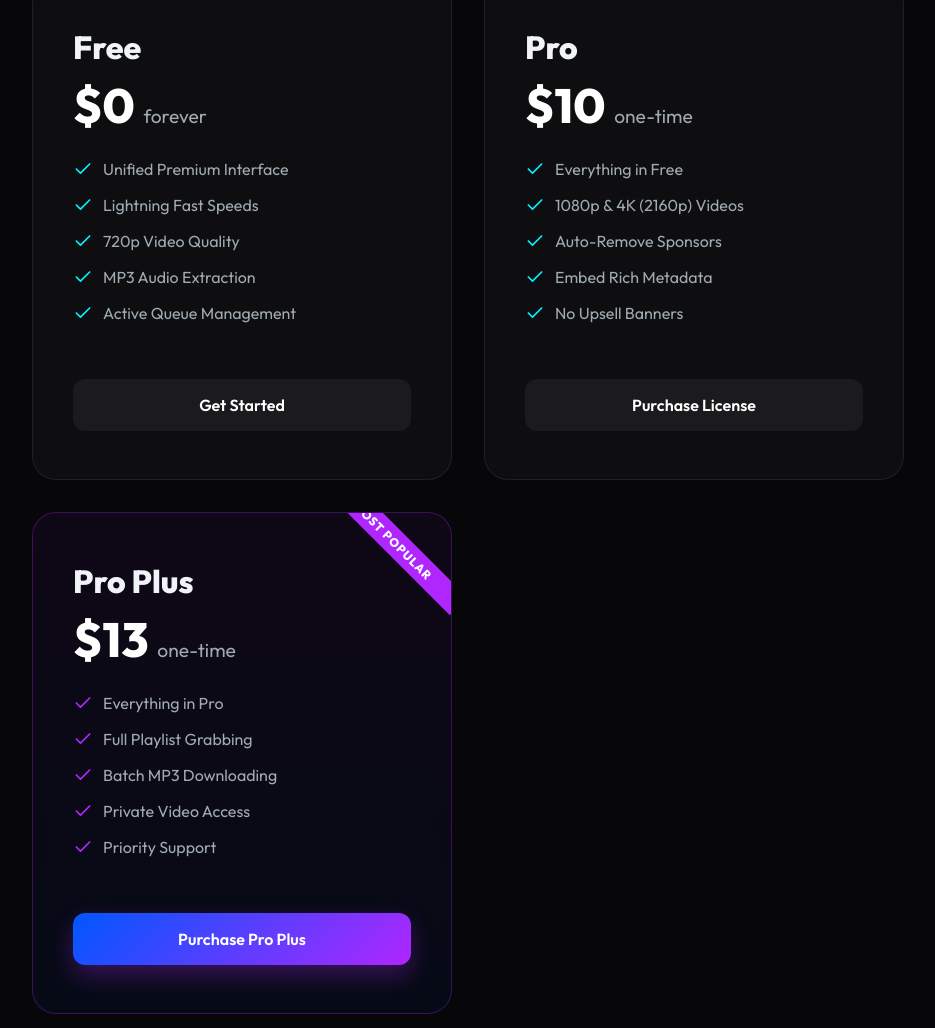
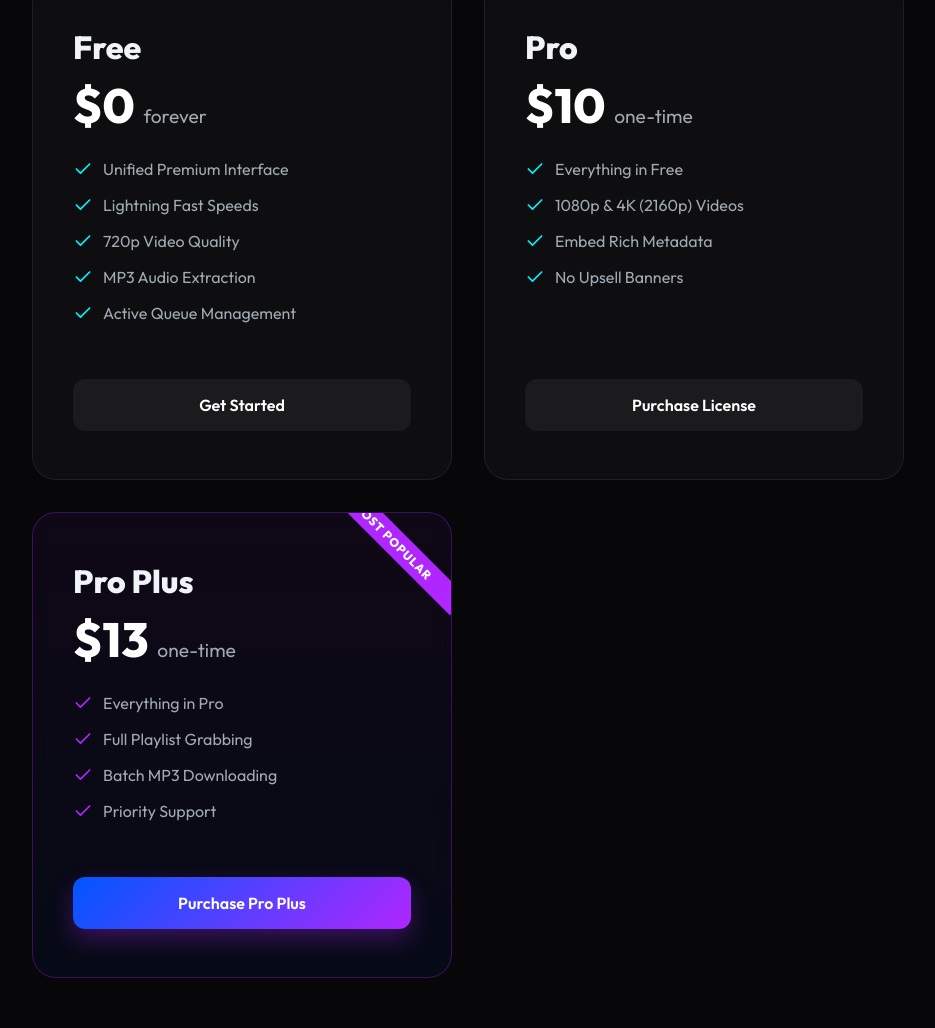
Before and after one commit to HINCHEU/Ripple-page, a plain HTML site: page index.html in a window 1280 px wide. Shown: the part 2872-3900 px from the top of the page, without its empty margins (172-1107 px from the left). Drawn offline with Linux system fonts and the light colour scheme.

Commit message:
Remove Auto-Remove Sponsors and Private Video Access from plans

```diff
--- a/index.html
+++ b/index.html
@@ -766,7 +766,6 @@
                     <ul class="pricing-features">
                         <li><svg viewBox="0 0 24 24" fill="none" stroke="currentColor" stroke-width="2" stroke-linecap="round" stroke-linejoin="round"><polyline points="20 6 9 17 4 12"></polyline></svg> Everything in Free</li>
                         <li><svg viewBox="0 0 24 24" fill="none" stroke="currentColor" stroke-width="2" stroke-linecap="round" stroke-linejoin="round"><polyline points="20 6 9 17 4 12"></polyline></svg> 1080p & 4K (2160p) Videos</li>
-                        <li><svg viewBox="0 0 24 24" fill="none" stroke="currentColor" stroke-width="2" stroke-linecap="round" stroke-linejoin="round"><polyline points="20 6 9 17 4 12"></polyline></svg> Auto-Remove Sponsors</li>
                         <li><svg viewBox="0 0 24 24" fill="none" stroke="currentColor" stroke-width="2" stroke-linecap="round" stroke-linejoin="round"><polyline points="20 6 9 17 4 12"></polyline></svg> Embed Rich Metadata</li>
                         <li><svg viewBox="0 0 24 24" fill="none" stroke="currentColor" stroke-width="2" stroke-linecap="round" stroke-linejoin="round"><polyline points="20 6 9 17 4 12"></polyline></svg> No Upsell Banners</li>
                     </ul>
@@ -779,7 +778,6 @@
                         <li><svg viewBox="0 0 24 24" fill="none" stroke="currentColor" stroke-width="2" stroke-linecap="round" stroke-linejoin="round"><polyline points="20 6 9 17 4 12"></polyline></svg> Everything in Pro</li>
                         <li><svg viewBox="0 0 24 24" fill="none" stroke="currentColor" stroke-width="2" stroke-linecap="round" stroke-linejoin="round"><polyline points="20 6 9 17 4 12"></polyline></svg> Full Playlist Grabbing</li>
                         <li><svg viewBox="0 0 24 24" fill="none" stroke="currentColor" stroke-width="2" stroke-linecap="round" stroke-linejoin="round"><polyline points="20 6 9 17 4 12"></polyline></svg> Batch MP3 Downloading</li>
-                        <li><svg viewBox="0 0 24 24" fill="none" stroke="currentColor" stroke-width="2" stroke-linecap="round" stroke-linejoin="round"><polyline points="20 6 9 17 4 12"></polyline></svg> Private Video Access</li>
                         <li><svg viewBox="0 0 24 24" fill="none" stroke="currentColor" stroke-width="2" stroke-linecap="round" stroke-linejoin="round"><polyline points="20 6 9 17 4 12"></polyline></svg> Priority Support</li>
                     </ul>
                     <a href="https://t.me/hincheu" target="_blank" class="btn-pricing pro">Purchase Pro Plus</a>
```
